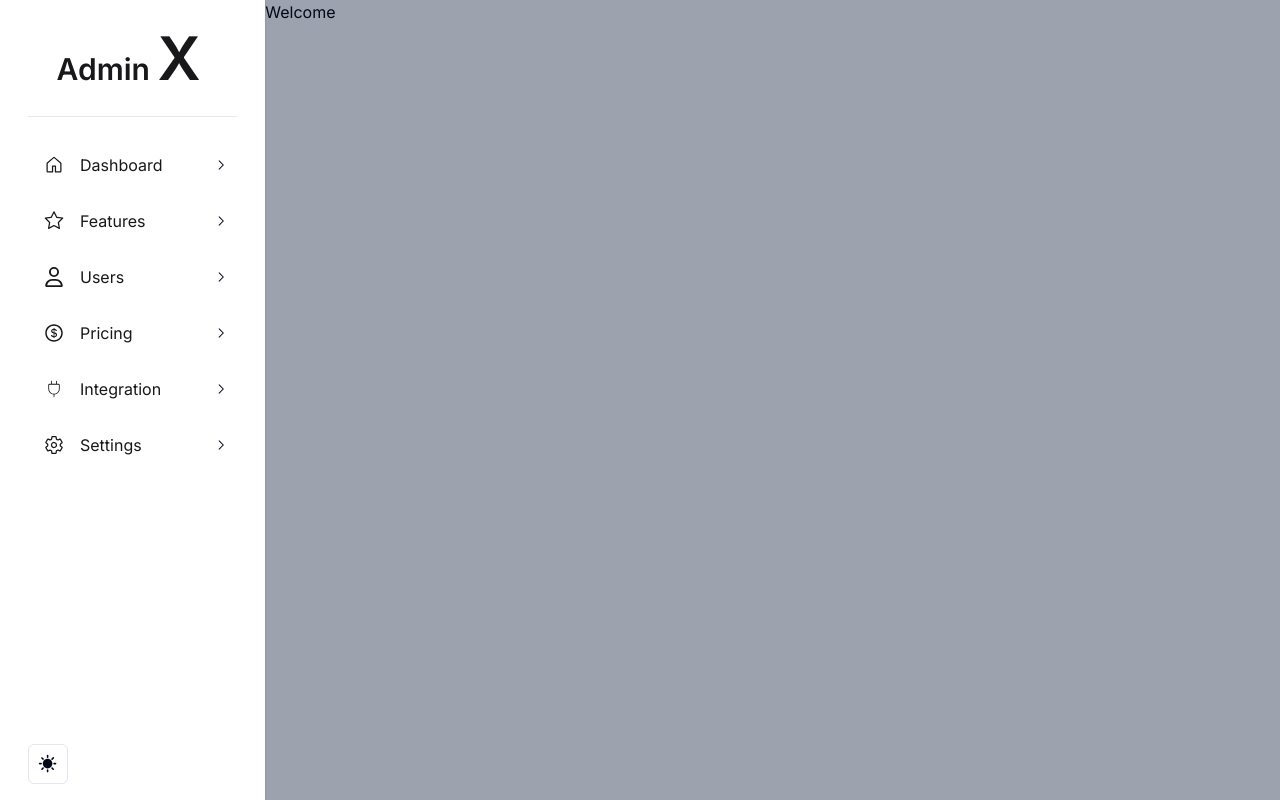
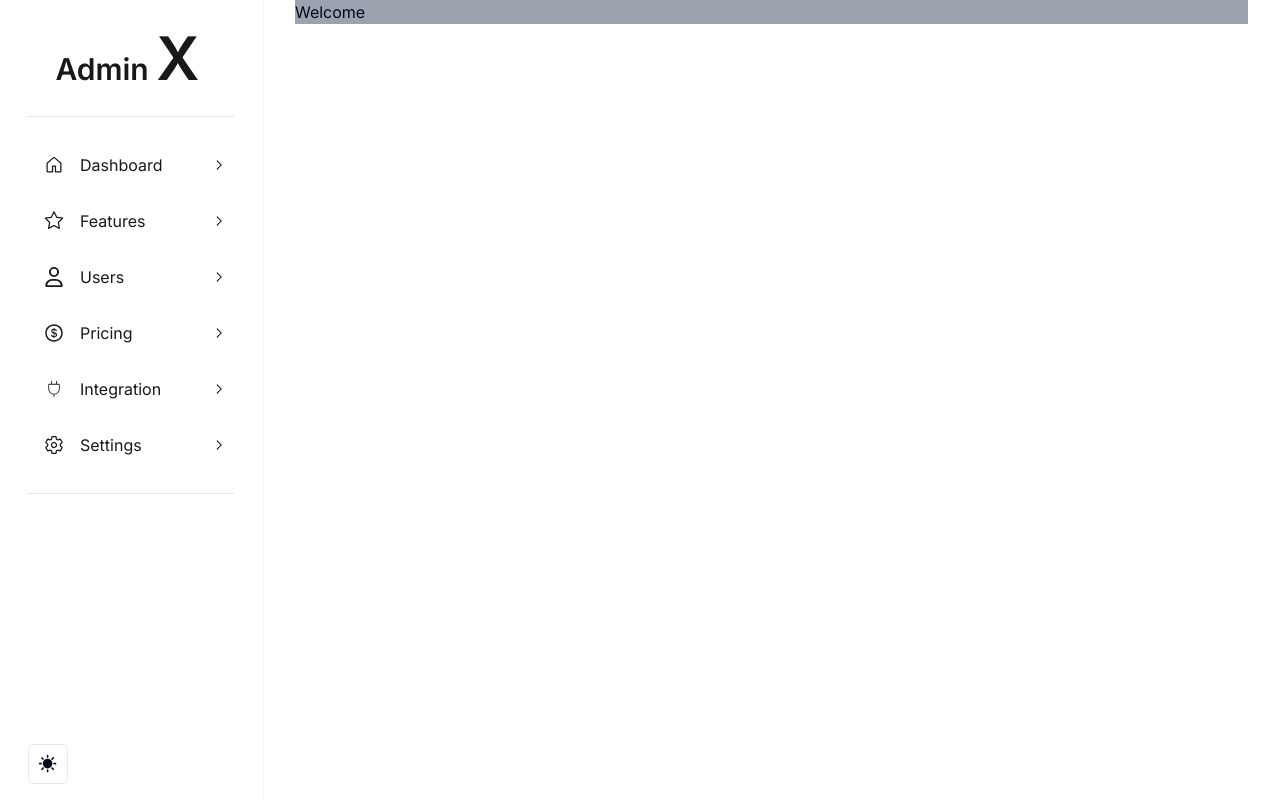
Before and after one commit to pankajjsdev/adminX, a Next.js app: page / in a window 1280 px wide. Built offline with nearby package versions, Linux system fonts and the light colour scheme.

Commit message:
done  sidebar

```diff
--- a/app/layout.tsx
+++ b/app/layout.tsx
@@ -27,7 +27,9 @@ export default function RootLayout({
           disableTransitionOnChange
         >
           <SideBar />
-          {children}
+          <main className="container">
+            {children}
+          </main>
         </ThemeProvider>
 
       </body>
--- a/components/_ui/Sidebar/index.tsx
+++ b/components/_ui/Sidebar/index.tsx
@@ -7,7 +7,6 @@ import { CONTEXT_SIDEBAR } from '@/lib/Context'
 import { GoChevronRight, } from "react-icons/go";
 import { ModeToggle } from '@/components/ui/theme-controll'
 import { usePathname } from 'next/navigation'
-
 
 function Sidebar() {
     const [showSubMenu, setShowSubMenu] = useState<number | null>(null);
@@ -57,6 +56,7 @@ function Sidebar() {
                     })
                 }
             </ul>
+            <Separator />
             <div className='absolute bottom-4 left-7'>
                 <ModeToggle />
             </div>
--- /dev/null
+++ b/components/ui/skeleton.tsx
@@ -0,0 +1,15 @@
+import { cn } from "@/lib/utils"
+
+function Skeleton({
+  className,
+  ...props
+}: React.HTMLAttributes<HTMLDivElement>) {
+  return (
+    <div
+      className={cn("animate-pulse rounded-md bg-muted", className)}
+      {...props}
+    />
+  )
+}
+
+export { Skeleton }
```
